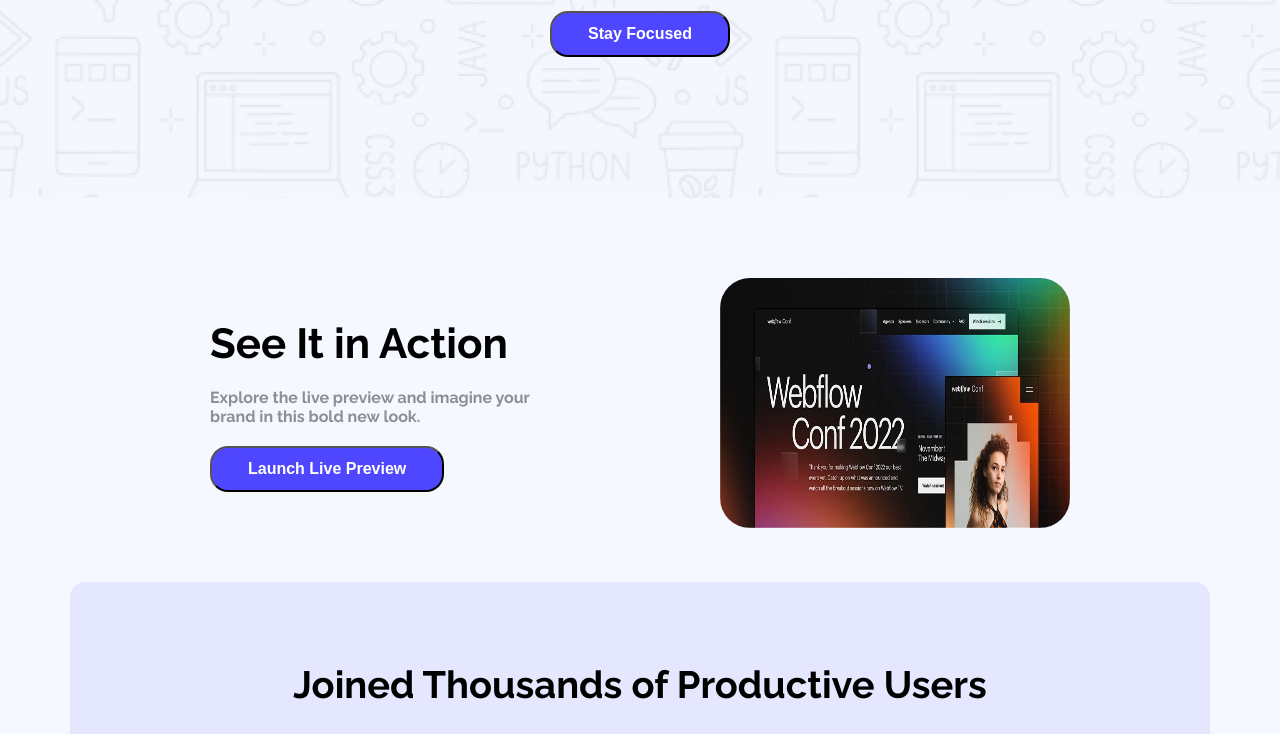
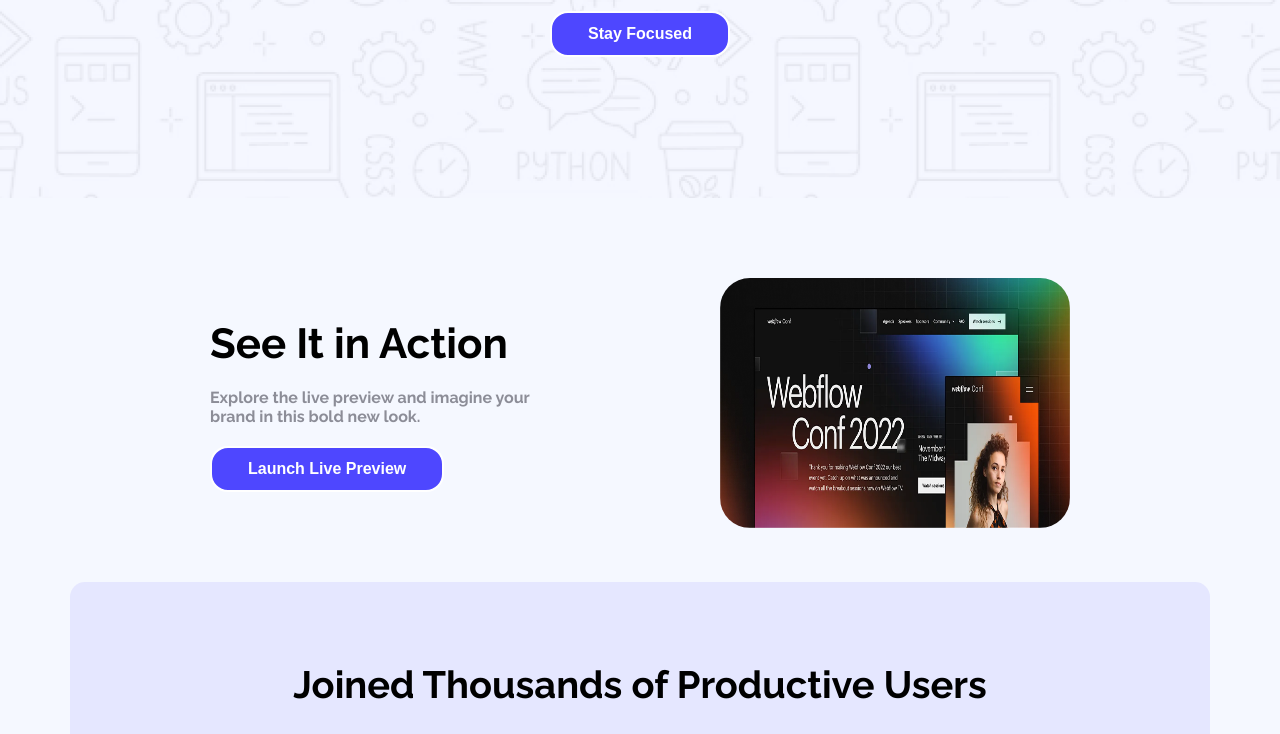
Before and after one commit to imranxony/my-project, a plain HTML site: page index.html in a window 1280 px wide. Shown: the part 398-1132 px from the top of the page. Drawn offline with Linux system fonts and the light colour scheme.

Commit message:
modify button design

```diff
--- a/style.css
+++ b/style.css
@@ -47,6 +47,12 @@ body {
   font-size: 16px;
   font-weight: bold;
   border-radius: 18px;
+  transition-duration: 0.4s;
+  cursor: pointer;
+  border: 2px solid white;
+}
+.btn-primary:hover {
+  background-color: #FFB805;
 }
 
 /* navbar-section */
@@ -218,9 +224,10 @@ body {
 }
 
 /* get-touch */
-.get-in-touch{
+.get-in-touch {
   margin-bottom: 50px;
 }
+
 .section-container-get-in {
   display: flex;
   align-items: center;
```
